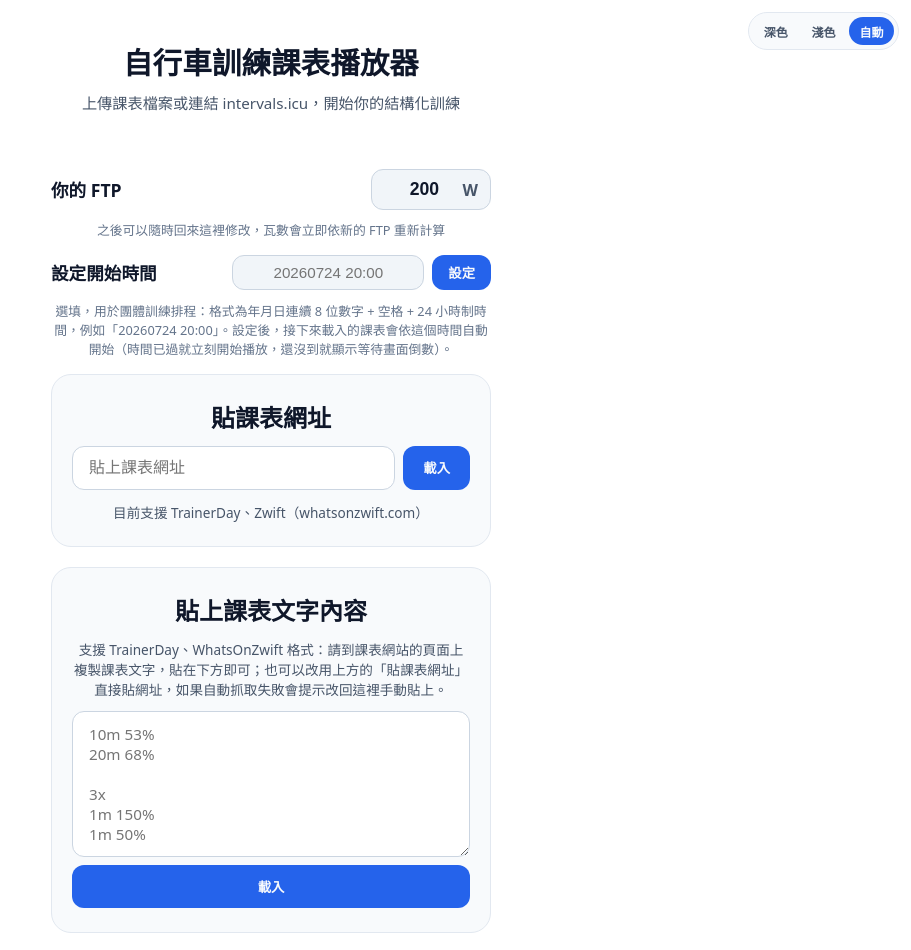
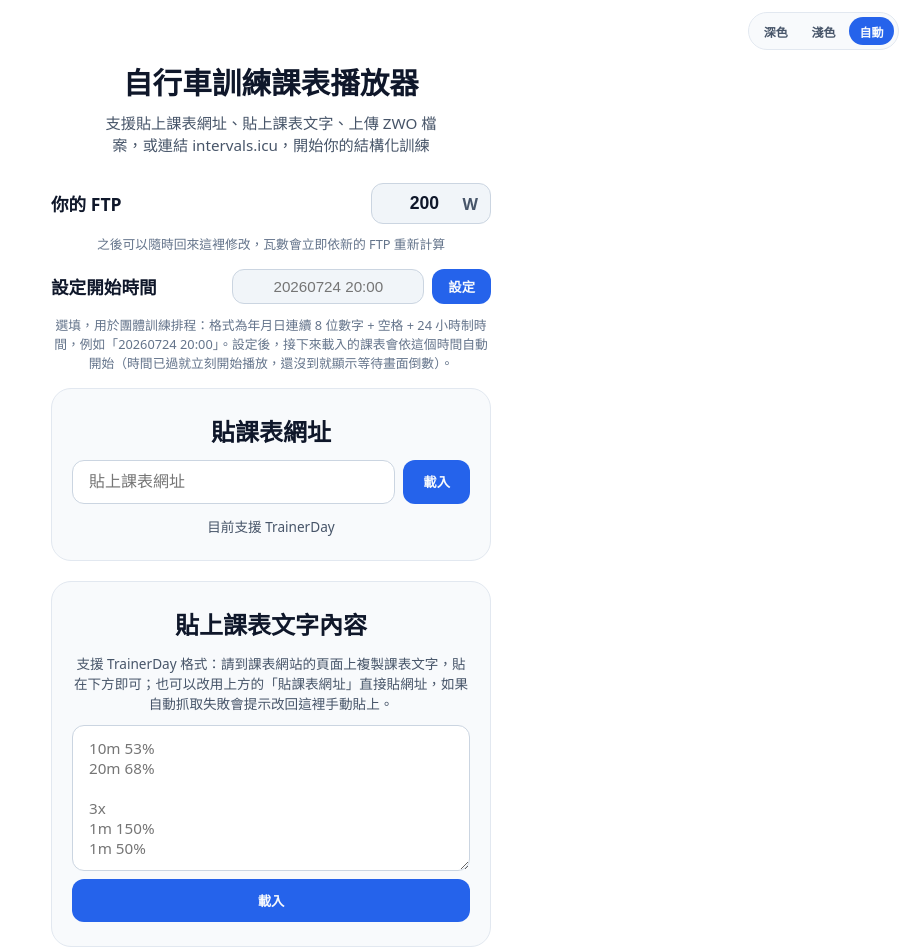
Before and after one commit to meyagirl-coder/cycling_workout-countdown, a website: page index.html in a window 1280 px wide. Shown: the top 950 px of the page, without its empty margins (369-1280 px from the left). Drawn offline with Linux system fonts and the light colour scheme.

Commit message:
Fix homepage title/toggle overlap, tighten spacing, drop Zwift copy (#40)
- Subtitle now names the four supported input methods instead of the
  generic "上傳課表檔案或連結 intervals.icu" line.
- .app-banner's top padding was too small to clear the fixed-position
  theme toggle in the top-right corner; centered title text on narrow
  screens spans nearly the full width and was getting covered by it.
  Pushed the banner down below the toggle's height, and pulled in the
  banner's bottom padding + upload-screen's top padding so the gap
  before the FTP row doesn't grow along with it.
- Dropped Zwift/whatsonzwift.com from the "貼課表網址" and "貼上課表
  文字內容" hint copy, leaving only TrainerDay — WhatsOnZwift fetches
  are blocked by anti-scraping in practice, so advertising it as
  supported was misleading. The routing/parsing code itself is
  unchanged, only the promotional hint text.


Claude-Session: https://claude.ai/code/session_01KG3H25G4MJxhENwQCT6hiq

Co-authored-by: Claude <noreply@anthropic.com>

```diff
--- a/src/ui/appBanner.js
+++ b/src/ui/appBanner.js
@@ -9,7 +9,7 @@ export function createAppBanner(rootEl) {
   rootEl.innerHTML = `
     <header class="app-banner">
       <h1 class="app-banner-title">自行車訓練課表播放器</h1>
-      <p class="app-banner-subtitle">上傳課表檔案或連結 intervals.icu，開始你的結構化訓練</p>
+      <p class="app-banner-subtitle">支援貼上課表網址、貼上課表文字、上傳 ZWO 檔案，或連結 intervals.icu，開始你的結構化訓練</p>
     </header>
   `;
 
--- a/src/ui/player.css
+++ b/src/ui/player.css
@@ -177,11 +177,16 @@ body {
   color: var(--on-zone-text);
 }
 
-/* App 品牌識別橫幅（規格 §5.1）：整個 App 最上方，只在首頁顯示 */
+/* App 品牌識別橫幅（規格 §5.1）：整個 App 最上方，只在首頁顯示。padding-top
+   刻意加大到蓋過右上角 .theme-toggle（position: fixed，大約在 top: 0.75rem
+   往下 40px 左右的高度範圍內）——標題文字置中橫跨全寬，窄螢幕上標題右側
+   很容易伸進主題切換按鈕的區域，被蓋住／重疊，讓標題整個從按鈕下方開始
+   才能避開。下方 padding-bottom 縮小，跟 .upload-screen 的 padding-top 一起
+   縮短標題區塊到下面「你的 FTP」之間的空白，版面更緊湊。 */
 .app-banner {
   max-width: 480px;
   margin: 0 auto;
-  padding: 2.5rem 1.25rem 0.5rem;
+  padding: 3.75rem 1.25rem 0.25rem;
   text-align: center;
 }
 
@@ -202,7 +207,7 @@ body {
 .upload-screen {
   max-width: 480px;
   margin: 0 auto;
-  padding: 3rem 1.25rem;
+  padding: 1.5rem 1.25rem 3rem;
   display: flex;
   flex-direction: column;
   align-items: center;
--- a/src/ui/uploadView.js
+++ b/src/ui/uploadView.js
@@ -96,13 +96,13 @@ export function createUploadView(rootEl, handlers) {
               <button type="submit" class="upload-url-submit">載入</button>
             </div>
           </form>
-          <p class="upload-source-hint">目前支援 TrainerDay、Zwift（whatsonzwift.com）</p>
+          <p class="upload-source-hint">目前支援 TrainerDay</p>
         </div>
 
         <div class="upload-source-card">
           <h2 class="upload-source-title">貼上課表文字內容</h2>
           <p class="upload-source-hint">
-            支援 TrainerDay、WhatsOnZwift 格式：請到課表網站的頁面上複製課表文字，貼在下方即可；也可以改用上方的「貼課表網址」直接貼網址，如果自動抓取失敗會提示改回這裡手動貼上。
+            支援 TrainerDay 格式：請到課表網站的頁面上複製課表文字，貼在下方即可；也可以改用上方的「貼課表網址」直接貼網址，如果自動抓取失敗會提示改回這裡手動貼上。
           </p>
           <form class="upload-paste-form">
             <textarea
```
Also changed, not shown: test/appBanner.test.js (+3 -1 lines), test/uploadView.test.js (+5 -4 lines).
